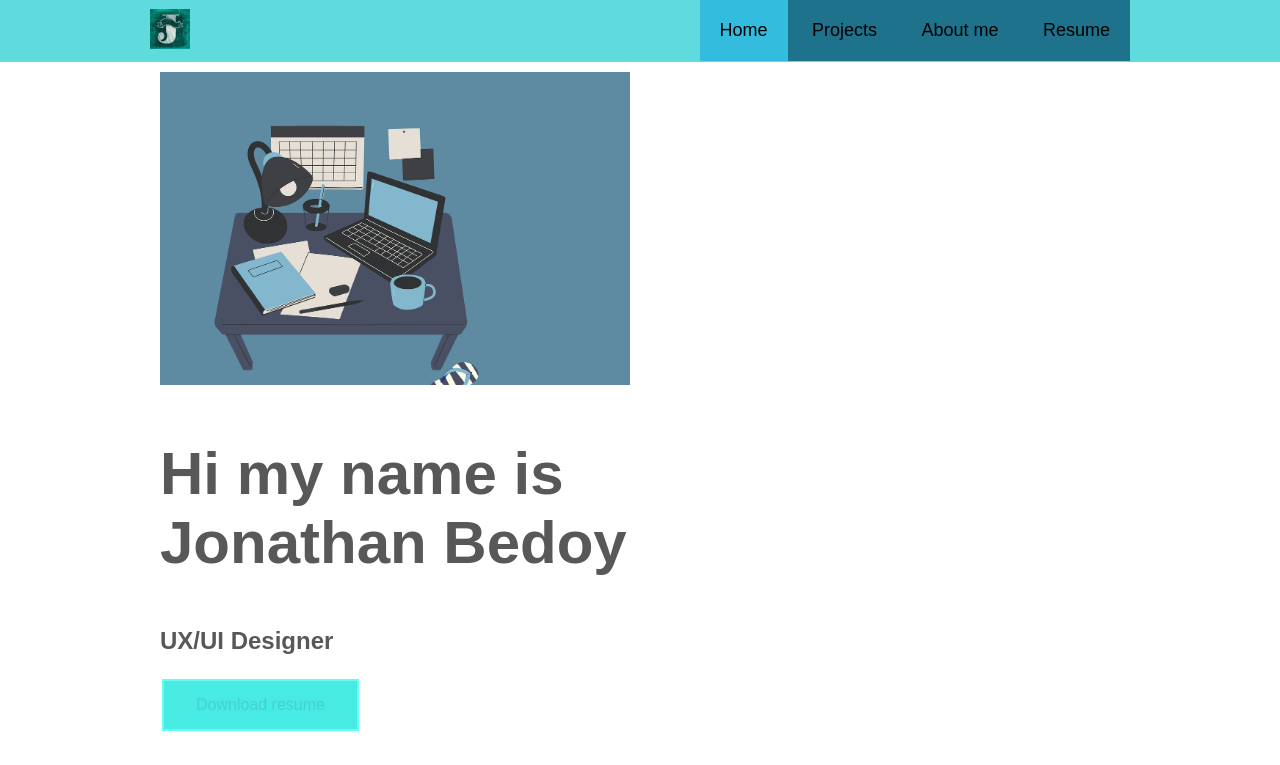
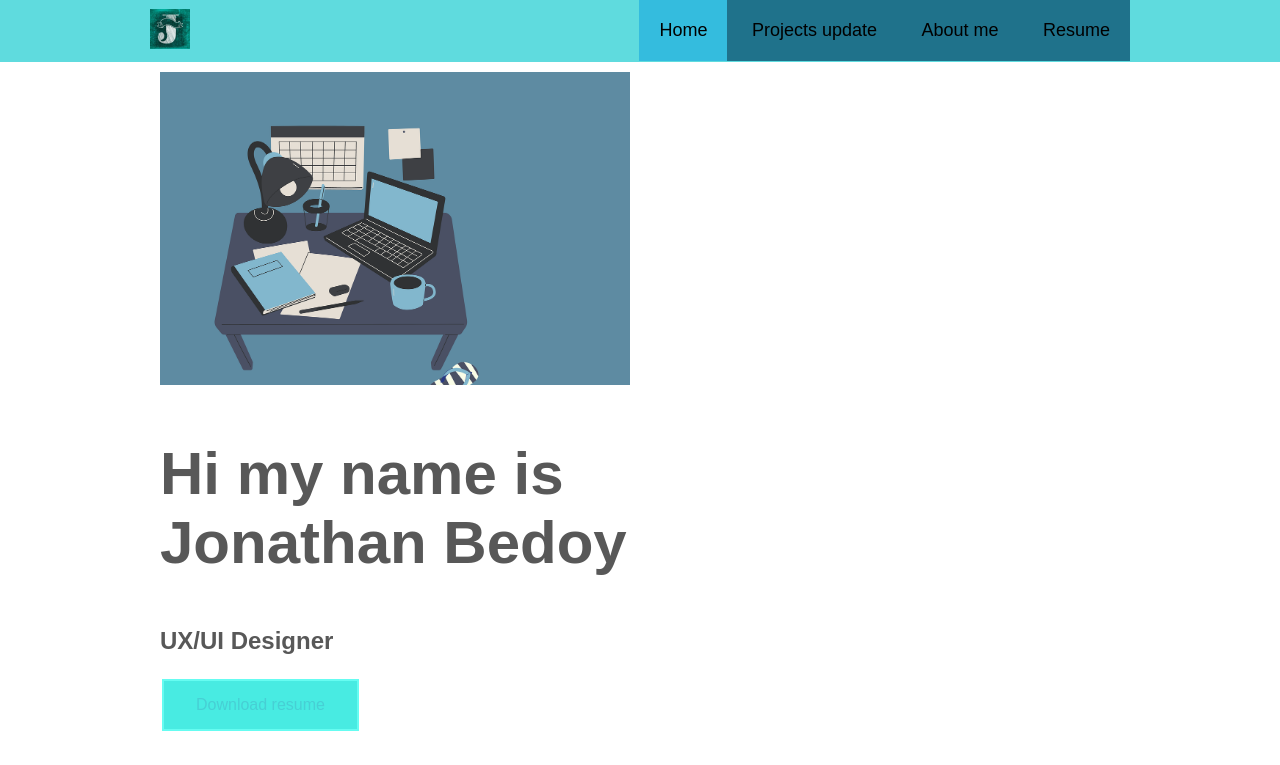
Before and after one commit to Jonbedoy/HW18-html-css, a plain HTML site: page Index.html in a window 1280 px wide. Shown: the top 765 px of the page. Drawn offline with Linux system fonts and the light colour scheme.

Commit message:
Redone HW 18

```diff
--- a/Index.html
+++ b/Index.html
@@ -17,7 +17,7 @@
                     <div class="navmarg">
                         <ul>
                             <li><a class="active" href="index.html">Home</a></li>
-                            <li><a href="#">Projects</a></li>
+                            <li><a href="#">Projects update</a></li>
                             <li><a href="#">About me</a></li>
                             <li><a href="#">Resume</a></li>
                         </ul>
```
